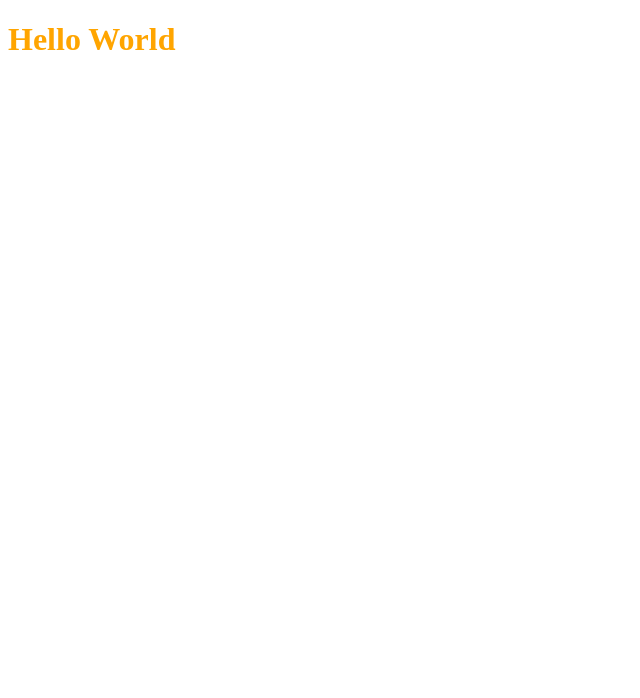
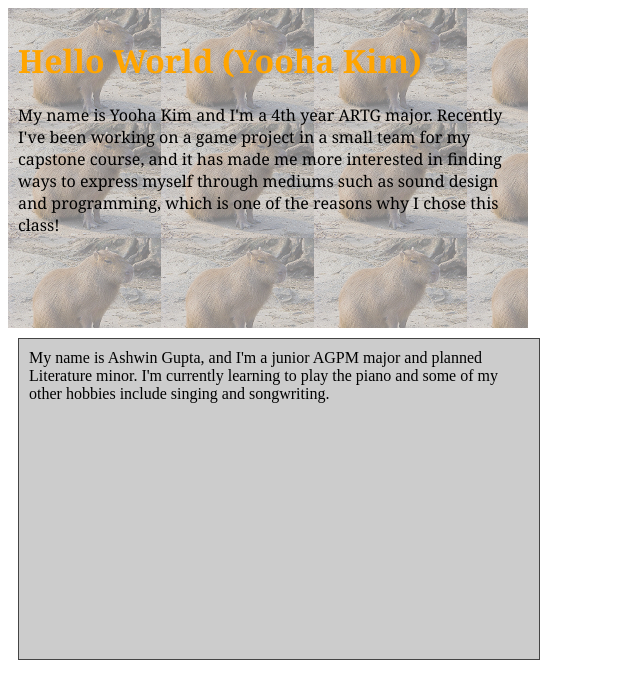
Before and after one commit to yookakim/art101, a plain HTML site: page lab2/helloworld.html in a window 1280 px wide. Shown: the whole page, without its empty margins (0-640 px from the left). Drawn offline with Linux system fonts and the light colour scheme.

Commit message:
added ashwin's work that was done through teletype and some of mine

```diff
--- a/lab2/css/helloworld.css
+++ b/lab2/css/helloworld.css
@@ -2,3 +2,25 @@ h1 {
   color: orange;
   font-size: 200%;
 }
+
+#content_yooka {
+  width: 500px;
+  min-height: 300px;
+  font-family: Georgia;
+  padding: 10px;
+  background-image: url(../img/capybara.jpg);
+}
+#content_yooka img {
+  float: left;
+}
+
+#content_ashwin p {
+  width: 500px;
+  font-family: "comic sans";
+  min-height: 300px;
+  background-color: #cccccc;
+  padding: 10px;
+  margin: 10px;
+  border: solid 1px #444444;
+  font size: 20px;
+}
--- a/lab2/helloworld.html
+++ b/lab2/helloworld.html
@@ -1,10 +1,19 @@
 <!DOCTYPE html>
 <html>
 <head>
-	<title>Lab X - Subject/Topic</title>
+	<title>Lab 2: HTML & CSS Starter</title>
 	<link rel="stylesheet" type="text/css" href="css/helloworld.css">
 </head>
 <body>
-	<h1>Hello World</h1>
+	<div id="content">
+		<div id="content_yooka">
+			<h1>Hello World (Yooha Kim)</h1>
+			<p>My name is Yooha Kim and I'm a 4th year ARTG major. Recently I've been working on a game project in a small team for my capstone course, and it has made me more interested in finding ways to express myself through mediums such as sound design and programming, which is one of the reasons why I chose this class!</p>
+
+		</div>
+		<div id="content_ashwin">
+			<p>My name is Ashwin Gupta, and I'm a junior AGPM major and planned Literature minor. I'm currently learning to play the piano and some of my other hobbies include singing and songwriting.</p>
+		</div>
+	</div>
 </body>
 </html>
```
Also changed, not shown: lab2/img/capybara.jpg (added).
